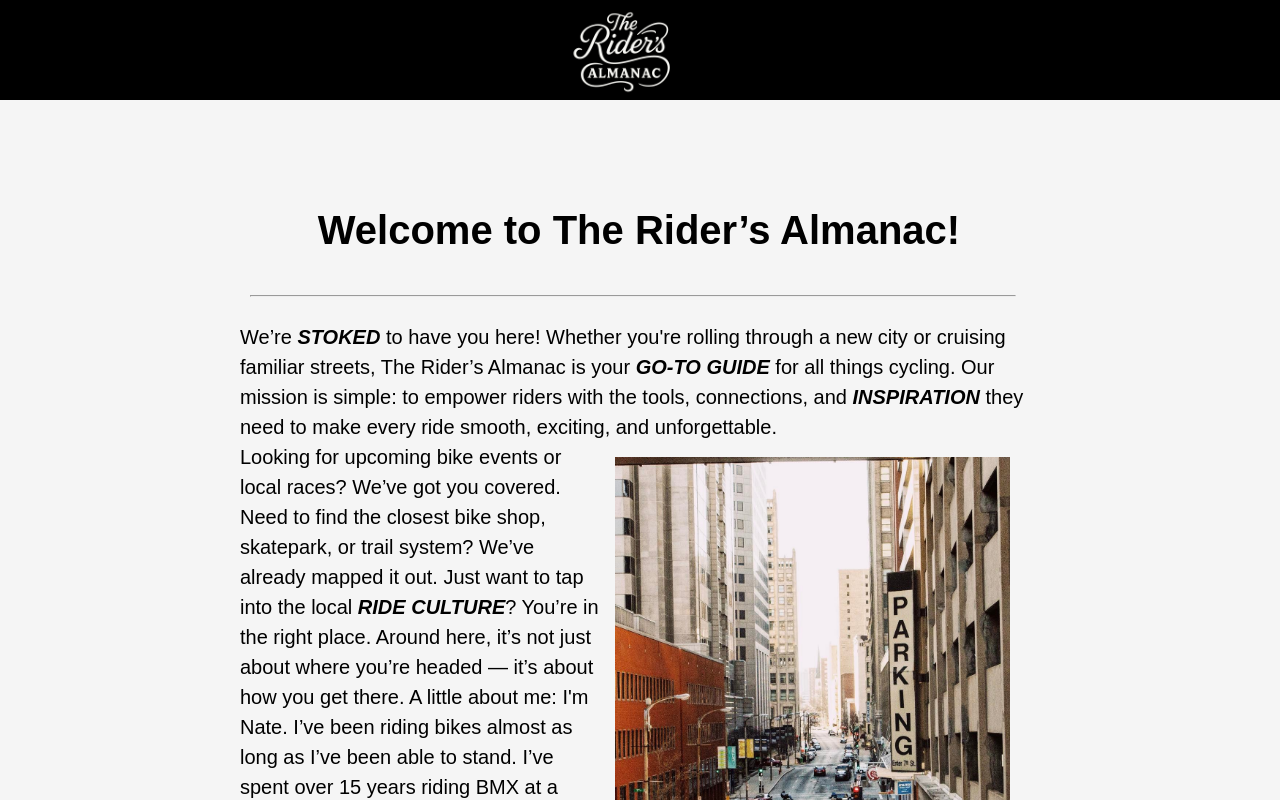
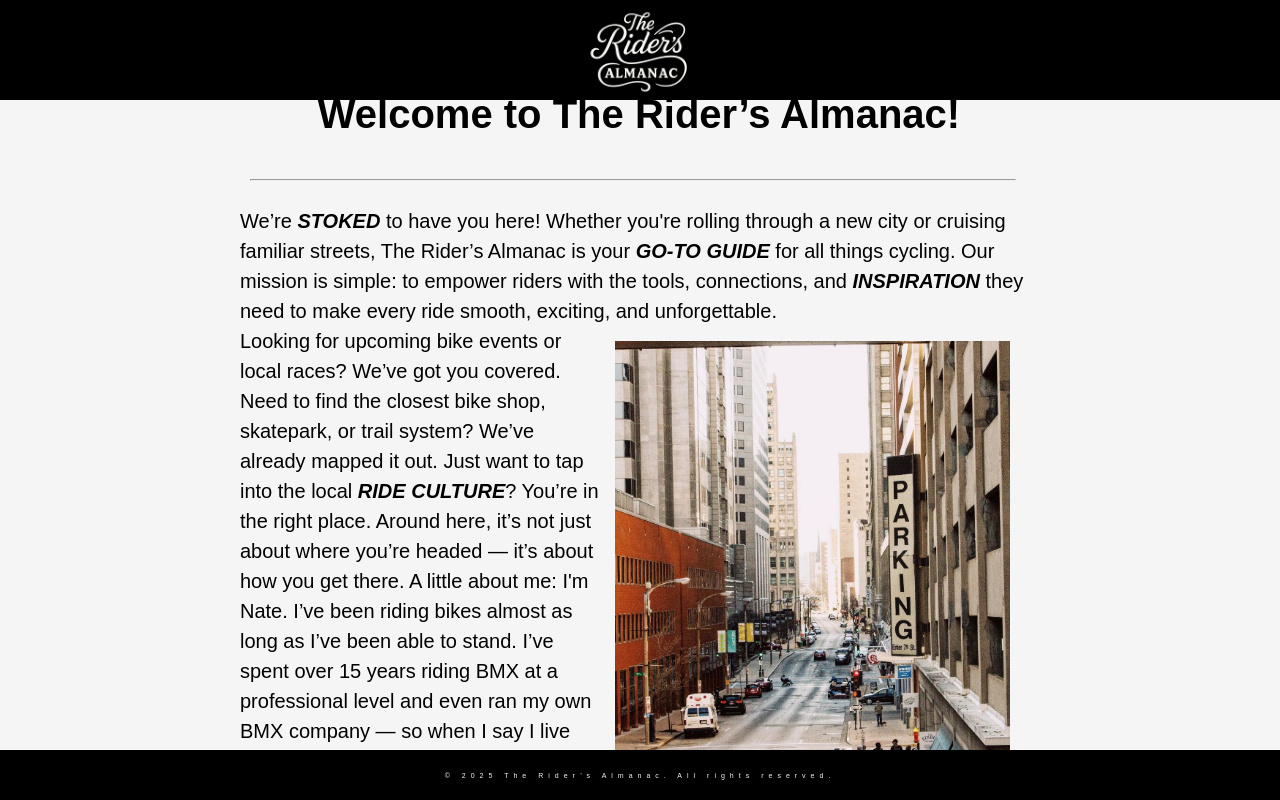
Before and after one commit to wtwildnateis/unit1-final-project-theridersalmanac, a React (Vite) app: page /home in a window 1280 px wide. Shown: the top 800 px of the page. Built offline with nearby package versions, Linux system fonts and the light colour scheme.

Commit message:
fixed UI bug

```diff
--- a/src/components/Calendar/CustomToolbar.jsx
+++ b/src/components/Calendar/CustomToolbar.jsx
@@ -6,6 +6,7 @@ const CustomToolbar = ({ label, onNavigate, onTypeFilterChange, currentType }) =
     };
 
     return (
+        <div className="toolbarcontainer">
             <div className="rbc-toolbar">
                 <div className="nav-left">
                     <Button onClick={() => handleNavigate('TODAY')}>Today</Button>
@@ -33,6 +34,7 @@ const CustomToolbar = ({ label, onNavigate, onTypeFilterChange, currentType }) =
                     </select>
                 </div>
             </div>
+        </div>
     );
 };
 
--- a/src/components/ContactForm/ContactForm.jsx
+++ b/src/components/ContactForm/ContactForm.jsx
@@ -64,7 +64,7 @@ const ContactForm = () => {
     return (
 
         <>
-            <div className="modalstyle" style= {{width: '60%'}}>
+            <div className="modalstyle" style= {{width: '60%', overflow: 'hidden'}}>
                 <h2 style= {{textAlign: 'center', marginBottom: '-1px'}}> Contact Us</h2>
 
                 <hr style={{width: '60%', margin: '5px auto'}}/>
--- a/src/components/Maps/Map.jsx
+++ b/src/components/Maps/Map.jsx
@@ -177,6 +177,7 @@ const MapComponent = ({ selectedType, filterConfig }) => {
     if (!isLoaded) return <div className="map-loading">Loading map...</div>
 
     return (
+        <div className="themapcontainer">
         <GoogleMap
             mapContainerStyle={mapContainerStyle}
             zoom={11}
@@ -259,6 +260,7 @@ const MapComponent = ({ selectedType, filterConfig }) => {
                 </InfoWindow>
             )}
         </GoogleMap>
+        </div>
     );
 };
 
--- a/src/components/Maps/MapWrapper.jsx
+++ b/src/components/Maps/MapWrapper.jsx
@@ -34,19 +34,21 @@ const MapWrapper = () => {
 
     return (
         <>
+            <div className="mapbuttonscontainer">
             <div className="filter-buttons">
                 {categories.map((type) => (
                     <Button key={type}
-                    onClick={() => setSelectedType(type)}
+                        onClick={() => setSelectedType(type)}
                         className={type === selectedType ? "selected-filter" : ""}
-                        >
+                    >
                         {type}
                     </Button>
                 ))}
             </div>
+        </div >
             <MapComponent
-            selectedType={selectedType}
-            filterConfig={filterConfig}
+                selectedType={selectedType}
+                filterConfig={filterConfig}
             />
         </>
     );
--- a/src/components/Navbar/Navbar.css
+++ b/src/components/Navbar/Navbar.css
@@ -7,6 +7,7 @@
   width: 100%;
   padding: 0 2rem;
   background-color: black;
+  z-index: 999;
 }
 
 .navbar {
@@ -14,6 +15,7 @@
   width: 100%;
   height: 100px;
   background-color: black;
+  z-index: 1000;
 
 
 }
@@ -24,8 +26,9 @@
 
 .navlogocontainer {
   position: absolute;
-  left: 44%;
+  left: 50%;
   top: -10px;
+  transform: translateX(-50%);
 
   display: flex;
   justify-content: center;
@@ -131,10 +134,10 @@ img {
 }
 
 .hamBurger {
-  position: absolute;
+  position: fixed;
   top: 20px;
   left: 20px;
-  z-index: 1001;
+  z-index: 1000;
   display: none;
 }
 
@@ -147,7 +150,7 @@ img {
   .hamBurger {
     display: block;
     position: fixed;
-    z-index: 9999;
+    z-index: 10000;
   }
 }
 
@@ -175,7 +178,7 @@ img {
   background-color: black;
   padding: 120px 1.5rem 2rem;
   gap: 1.5rem;
-  z-index: 9995;
+  z-index: 9999;
   transition: left .2s ease-in-out;
 }
 
--- a/src/components/Routes/MainRoutes.jsx
+++ b/src/components/Routes/MainRoutes.jsx
@@ -26,15 +26,14 @@ const MainRoutes = () => {
 
     return (
         <>
-            <div style={{ display: 'flex', flexDirection: 'column', minHeight: '100vh' }}>
 
             {showNavbar && (
-                    < header className="navbarfade">
+                < header className="navbarfade" style={{zIndex: '10000'}}>
                     <Navbar />
                 </header>
             )}
-                <main style={{ flex: 1 }}>
-                    <section className="universalpagecontainer pagefadein" key={location.pathname}>
+            <main>
+                <section className="universalpagecontainer pagefadein" style= {{zIndex: 0}} key={location.pathname}>
                     <Routes>
                         <Route
                             path="/home"
@@ -53,7 +52,7 @@ const MainRoutes = () => {
             </main>
             <Footer />
 
-            </div>
+
 
         </>
     );
--- a/src/index.css
+++ b/src/index.css
@@ -5,29 +5,30 @@ html {
     font-family: Arial, Helvetica, sans-serif;
     top: 0;
     left: 0;
-    display: block;
 
 }
 
 #root {
     display: flex;
     flex-direction: column;
-    min-height:100vh;
+    min-height: 100vh;
 }
 
 
 .universalpagecontainer {
     display: flex;
-    flex-shrink: 1;
     flex: 1;
     flex-direction: column;
     left: 0;
     width: 100%;
+    height: 100vh;
     background-color: whitesmoke;
     justify-content: center;
     align-items: stretch;
-    overflow-y:auto;
+    overflow-y: auto;
     padding-bottom: 20px;
+    overflow-x: auto;
+
 
 }
 
@@ -40,20 +41,21 @@ html {
     flex-wrap: wrap;
     flex-direction: column;
     justify-content: center;
-    width: 55;
     min-height: 90vh;
     font-size: 20px;
     padding-left: 250px;
     padding-right: 250px;
     padding-top: 100px;
     padding-bottom: 90px;
+    min-width: 768px;
+    width: 100%;
 
 }
 
 .textstrong {
-    font-weight:700;
+    font-weight: 700;
     text-transform: uppercase;
-    font-style:oblique;
+    font-style: oblique;
 }
 
 .homepagecontainer hr {
@@ -66,10 +68,7 @@ html {
     top: 0;
     left: 0;
     width: 100%;
-    height: 100vh;
-    display: flex;
-    flex-direction: column;
-    align-items: center;
+    min-height: 100vh;
     background-color: antiquewhite;
     cursor: pointer;
     padding-bottom: 30px;
@@ -78,8 +77,8 @@ html {
 
 .titlebackgroundvideo {
     position: absolute;
-    top:0;
-    left:0;
+    top: 0;
+    left: 0;
     width: 100%;
     height: 100vh;
     object-fit: cover;
@@ -90,8 +89,11 @@ html {
 .title-page img {
     width: 500px;
     height: auto;
-    position: relative;
+    position: absolute;
     z-index: 1;
+    left: 50%;
+    top: 50%;
+    transform: translate(-50%, -50%);
     filter: drop-shadow(6px 6px 7px rgba(0, 0, 0, .6));
 
 }
@@ -135,31 +137,34 @@ html {
 
 
 
-.rbc-month-view .rbc-date-cell {
+.rbc-month-view,
+.rbc-date-cell {
     height: 100%;
     width: 100%;
     display: block;
 }
 
-.rbc-toolbar {
+.toolbarcontainer {
+    overflow-x: auto;
+
+
+}
+
+.rbc-toolbar,
+.custom-toolbar {
     display: flex;
     flex-direction: row;
     width: 100%;
     height: 100px;
     background-color: rgb(240, 240, 240);
-    ;
-
-}
-
-.custom-toolbar {
-    display: flex;
     padding-left: 100px;
     padding-right: 100px;
     justify-content: center;
     align-items: center;
+    column-gap: 10%;
+    min-width: 768px;
     width: 100%;
-    height: auto;
-    column-gap: 10%;
+
 }
 
 .nav {
@@ -210,6 +215,7 @@ html {
 
 .nav-center {
     width: 100px;
+    display: flex;
     justify-content: center;
     flex-grow: 1;
     text-align: center;
@@ -229,11 +235,20 @@ html {
     padding-right: 100px;
     padding-top: 50px;
     padding-bottom: 50px;
+    overflow-x: auto;
+}
+
+.mapbuttonscontainer,
+.themapcontainer {
+    min-width: 768px;
+    width: 100%;
 }
 
 
 .contact-form {
     display: flex;
+    height: 100vh;
+    margin-top: 20px;
     padding-top: 5px;
     flex-direction: column;
     justify-content: flex-start;
@@ -243,8 +258,10 @@ html {
 
 
 .footercontainer {
+    position: fixed;
+    bottom: 0;
     width: 100%;
-    height: 50px;
+    min-height: 50px;
     background-color: black;
     color: whitesmoke;
     font-size: 7px;
@@ -258,8 +275,14 @@ html {
     width: 100%;
     padding: 50px 100px;
     box-sizing: border-box;
+    overflow-x: auto;
 
 
+}
+
+.rbc-calendar {
+    min-width: 768px;
+    width: 100%;
 }
 
 .universalPageH2 {
@@ -287,3 +310,31 @@ html {
     align-items: center;
     background-color: black !important;
 }
+
+
+
+@media (max-width: 1024px) {
+
+    .rbc-toolbar,
+    .custom-toolbar {
+        display: flex;
+        flex-direction: column;
+        justify-content: flex-start;
+    }
+
+    .homepagecontainer {
+        padding-left: 60px;
+        padding-right: 60px;
+    }
+
+    @media (max-width: 767px) {
+        .title-page img {
+            width: 70%;
+            height: auto;
+        }
+
+        .homepagecontainer {
+            width: 760px;
+        }
+    }
+}
```
Also changed, not shown: 1 other file (tests, documents, lock files or other folders). Lines whose indentation alone changed are shown as unchanged.
